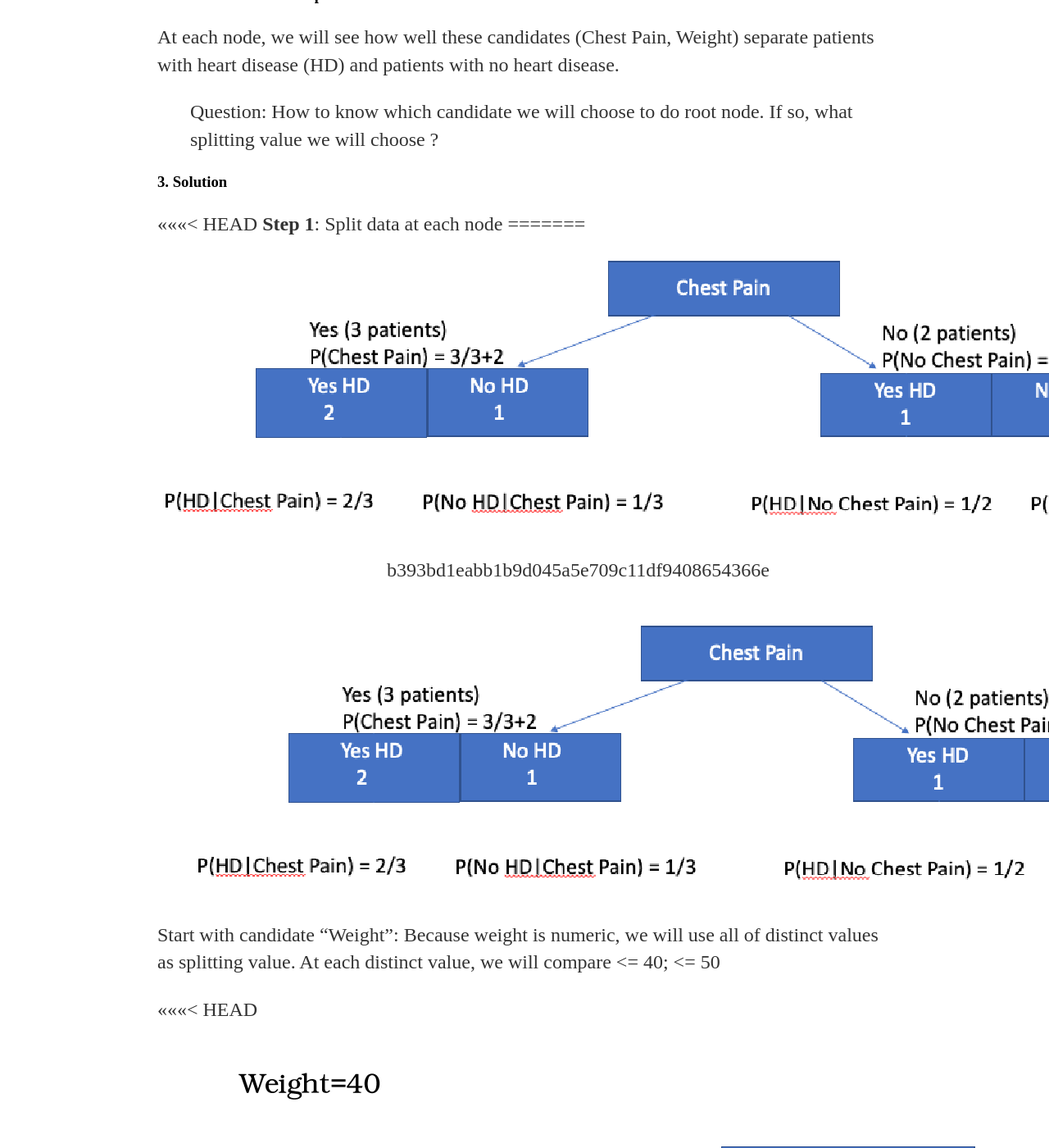
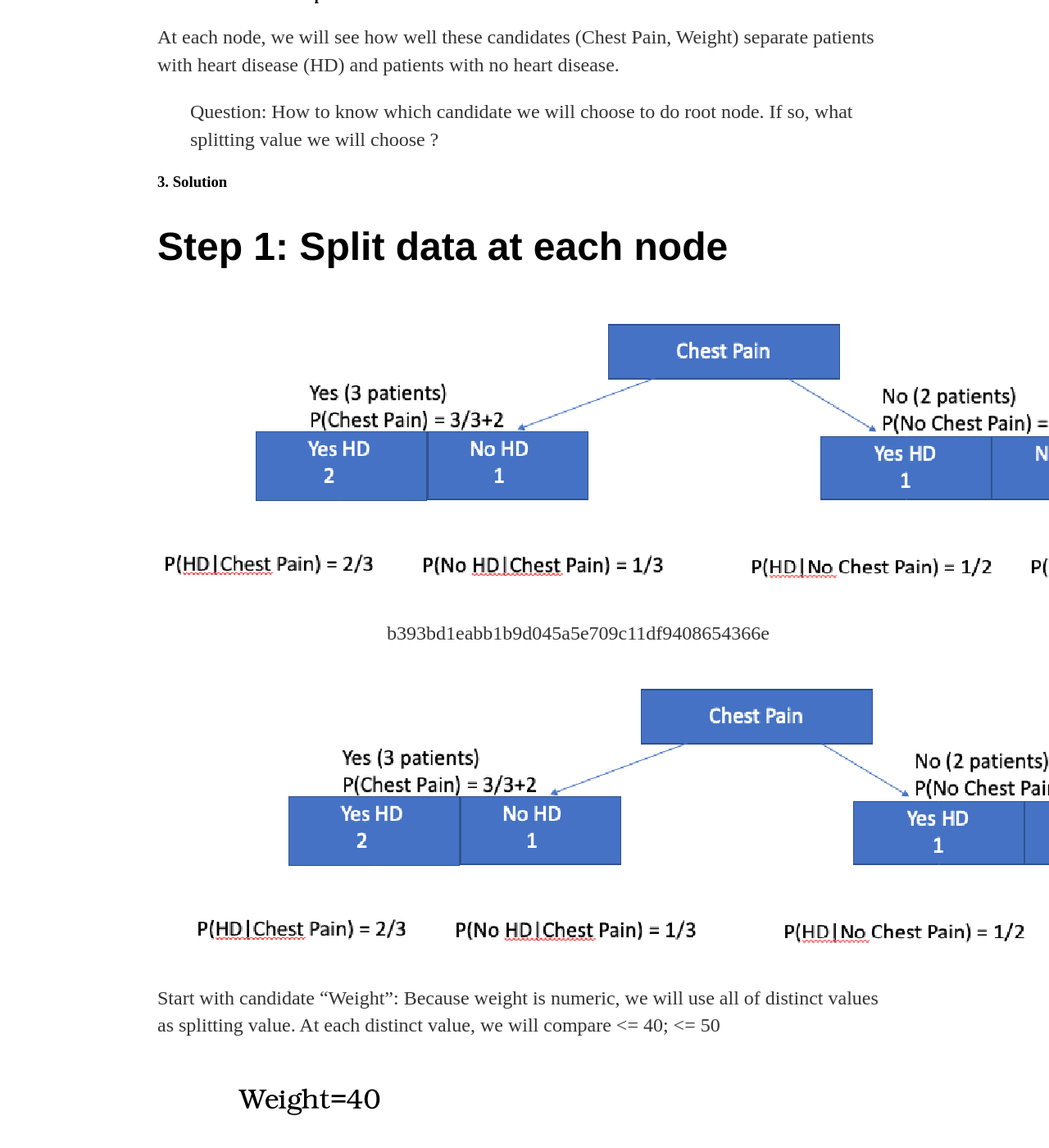
Before and after one commit to lytranp/lytranp.github.io, a Jekyll site: the page built from _posts/datamining/2020-11-11-Decision-Tree.md, in a window 1280 px wide and 1400 px high, scrolled down 546 px. Shown: the whole window at 82% size. Built offline with Jekyll 4.4.1, drawn with Linux system fonts in a browser that asks for light colours; some of the changed text lies outside the part shown.

Commit message:
Update 2020-11-11-Decision-Tree.md

```diff
--- a/_posts/datamining/2020-11-11-Decision-Tree.md
+++ b/_posts/datamining/2020-11-11-Decision-Tree.md
@@ -18,7 +18,6 @@
 
 ### 3. Solution
 
-<<<<<<< HEAD
 **Step 1**: Split data at each node
 =======
 ![](/sources/DataMining-DecisionTree2.png)
@@ -29,7 +28,6 @@
 Start with candidate "Weight":
 Because weight is numeric, we will use all of distinct values as splitting value. At each distinct value, we will compare <= 40; <= 50
 
-<<<<<<< HEAD
 >![](/sources/DataMining-DecisionTree3.png)
 
 >![](/sources/DataMining-DecisionTree4.png)
```
Also changed, not shown: other parts of _posts/datamining/2020-11-11-Decision-Tree.md (+0 -1 lines).
